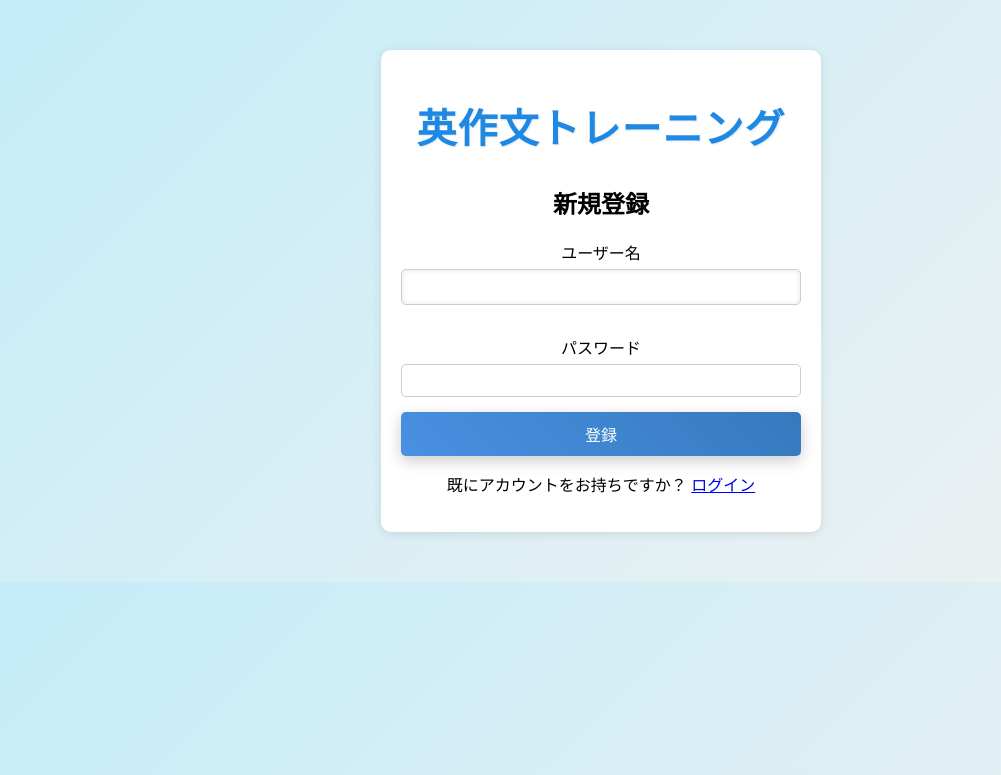
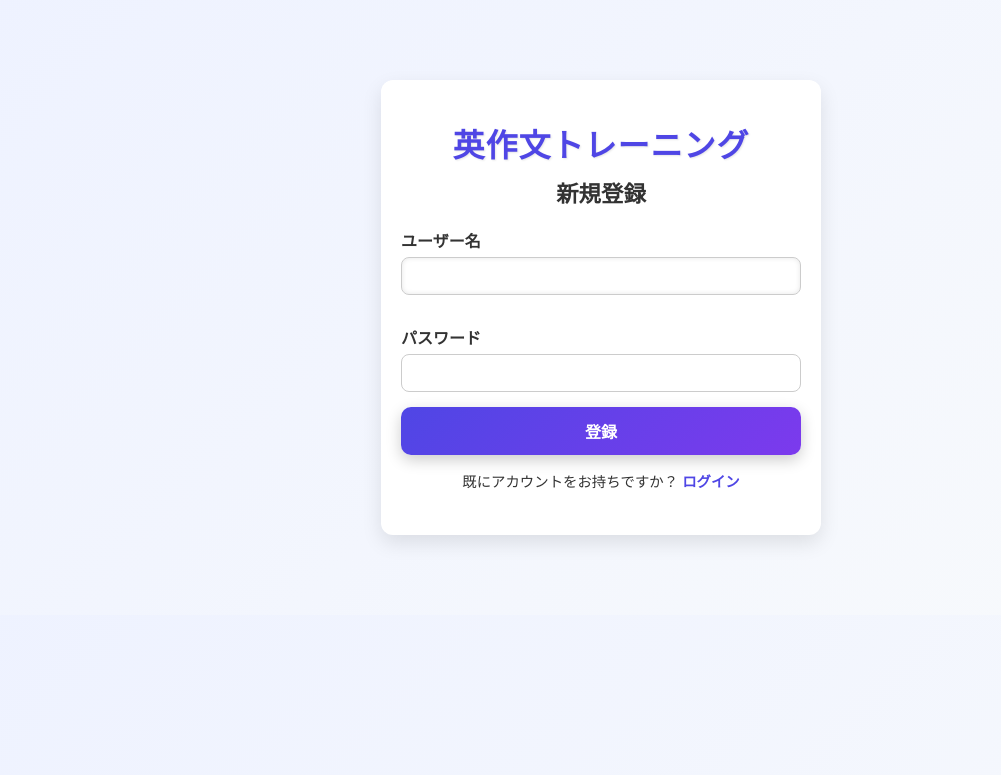
Before and after one commit to morisanyutakun-png/english-flask-app, a Flask app: template templates/register.html in a window 1280 px wide. Shown: the top 775 px of the page, without its empty margins (39-1040 px from the left). Run offline with Flask 3, Linux system fonts and the light colour scheme; the template is opened without the code that fills it, so the values that code supplies are empty; parts of the project's set-up code (start-up, migrations or seed data) failed here and were passed over.

Commit message:
Add all files including Dockerfile and templates for Cloud Run

```diff
--- a/templates/register.html
+++ b/templates/register.html
@@ -4,8 +4,88 @@
   <meta charset="UTF-8">
   <title>新規登録 | 英作文アプリ</title>
   <link rel="stylesheet" href="{{ url_for('static', filename='style.css') }}">
+  <style>
+    /* ===== ベース ===== */
+    body {
+      font-family: "Hiragino Sans","Noto Sans JP",sans-serif;
+      background: linear-gradient(135deg, #eef2ff, #f8fafc);
+      margin: 0;
+      padding: 0;
+      color: #333;
+    }
+    .container {
+      max-width: 400px;
+      margin: 80px auto;
+      padding: 30px 20px;
+      background: #fff;
+      border-radius: 12px;
+      box-shadow: 0 8px 20px rgba(0,0,0,0.1);
+      text-align: center;
+    }
+    h1, h2 {
+      margin: 10px 0;
+    }
+    h1 {
+      font-size: 2rem;
+      color: #4f46e5;
+    }
+    h2 {
+      font-size: 1.4rem;
+      color: #333;
+      margin-bottom: 20px;
+    }
+    .form-group {
+      margin-bottom: 15px;
+      text-align: left;
+    }
+    label {
+      display: block;
+      margin-bottom: 5px;
+      font-weight: 600;
+    }
+    input[type="text"], input[type="password"] {
+      width: 100%;
+      padding: 10px;
+      box-sizing: border-box;
+      border-radius: 8px;
+      border: 1px solid #ccc;
+      font-size: 14px;
+    }
+    button {
+      width: 100%;
+      padding: 12px;
+      background: linear-gradient(135deg, #4f46e5, #7c3aed);
+      color: white;
+      border: none;
+      border-radius: 10px;
+      font-size: 16px;
+      font-weight: 700;
+      cursor: pointer;
+      transition: 0.3s;
+    }
+    button:hover {
+      transform: translateY(-2px);
+      box-shadow: 0 6px 15px rgba(79,70,229,0.3);
+    }
+    .error {
+      color: red;
+      margin-bottom: 15px;
+    }
+    p {
+      margin-top: 15px;
+      font-size: 0.9rem;
+    }
+    p a {
+      color: #4f46e5;
+      text-decoration: none;
+      font-weight: 600;
+    }
+    p a:hover {
+      text-decoration: underline;
+    }
+  </style>
 </head>
-<body class="fade-in">
+<body>
   <div class="container">
     <h1>英作文トレーニング</h1>
     <h2>新規登録</h2>
@@ -30,55 +110,5 @@
 
     <p>既にアカウントをお持ちですか？ <a href="{{ url_for('login') }}">ログイン</a></p>
   </div>
-
-  <style>
-    body {
-      font-family: Arial, sans-serif;
-      background-color: #f0f4f8;
-    }
-    .container {
-      max-width: 400px;
-      margin: 50px auto;
-      padding: 20px;
-      background: #fff;
-      border-radius: 10px;
-      box-shadow: 0 2px 10px rgba(0,0,0,0.1);
-    }
-    h1, h2 {
-      text-align: center;
-    }
-    .form-group {
-      margin-bottom: 15px;
-    }
-    label {
-      display: block;
-      margin-bottom: 5px;
-    }
-    input[type="text"], input[type="password"] {
-      width: 100%;
-      padding: 8px;
-      box-sizing: border-box;
-      border-radius: 5px;
-      border: 1px solid #ccc;
-    }
-    button {
-      width: 100%;
-      padding: 10px;
-      background-color: #2196F3;
-      color: white;
-      border: none;
-      border-radius: 5px;
-      font-size: 16px;
-      cursor: pointer;
-    }
-    button:hover {
-      background-color: #1976D2;
-    }
-    .error {
-      color: red;
-      text-align: center;
-      margin-bottom: 10px;
-    }
-  </style>
 </body>
 </html>
```
